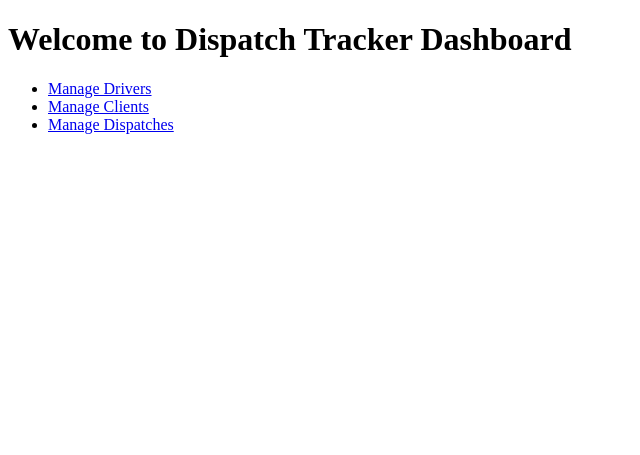
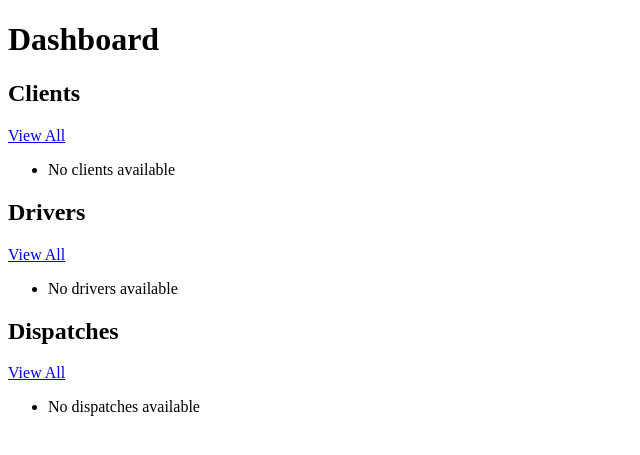
Before and after one commit to anneteachieng/dispatch_tracker, a Django app: page / in a window 1280 px wide. Shown: the top 455 px of the page, without its empty margins (0-640 px from the left). Run offline with Django 5.2, Linux system fonts and the light colour scheme.

Commit message:
fixing homepage

```diff
--- a/dispatch_tracker/templates/dashboard.html
+++ b/dispatch_tracker/templates/dashboard.html
@@ -1,15 +1,58 @@
-<!DOCTYPE html>
-<html>
-<head>
-    <title>Dashboard</title>
-</head>
-<body>
-    <h1>Welcome to Dispatch Tracker Dashboard</h1>
+{% extends "base.html" %}
 
-    <ul>
-        <li><a href="{% url 'driver_list' %}">Manage Drivers</a></li>
-        <li><a href="{% url 'client_list' %}">Manage Clients</a></li>
-        <li><a href="{% url 'dispatch_list' %}">Manage Dispatches</a></li>
-    </ul>
-</body>
-</html>
+{% block content %}
+<div class="container">
+    <h1>Dashboard</h1>
+
+    <!-- Clients Section -->
+    <div class="card mb-4">
+        <div class="card-header d-flex justify-content-between">
+            <h2>Clients</h2>
+            <a href="{% url 'client_list' %}" class="btn btn-primary btn-sm">View All</a>
+        </div>
+        <div class="card-body">
+            <ul>
+                {% for client in clients %}
+                    <li>{{ client.name }} – {{ client.email }}</li>
+                {% empty %}
+                    <li>No clients available</li>
+                {% endfor %}
+            </ul>
+        </div>
+    </div>
+
+    <!-- Drivers Section -->
+    <div class="card mb-4">
+        <div class="card-header d-flex justify-content-between">
+            <h2>Drivers</h2>
+            <a href="{% url 'driver_list' %}" class="btn btn-primary btn-sm">View All</a>
+        </div>
+        <div class="card-body">
+            <ul>
+                {% for driver in drivers %}
+                    <li>{{ driver.name }} – {{ driver.license_number }}</li>
+                {% empty %}
+                    <li>No drivers available</li>
+                {% endfor %}
+            </ul>
+        </div>
+    </div>
+
+    <!-- Dispatches Section -->
+    <div class="card mb-4">
+        <div class="card-header d-flex justify-content-between">
+            <h2>Dispatches</h2>
+            <a href="{% url 'dispatch_list' %}" class="btn btn-primary btn-sm">View All</a>
+        </div>
+        <div class="card-body">
+            <ul>
+                {% for dispatch in dispatches %}
+                    <li>{{ dispatch.title }} – {{ dispatch.status }}</li>
+                {% empty %}
+                    <li>No dispatches available</li>
+                {% endfor %}
+            </ul>
+        </div>
+    </div>
+</div>
+{% endblock %}
```
Also changed, not shown: dispatch_tracker/clients/templates/clients/client.html (renamed from dispatch_tracker/clients/templates/clients/client_ĺist.html), dispatch_tracker/dispatches/templates/dispatches/dispatch_list.html (renamed from dispatch_tracker/dispatches/templates/dispatches/list.html).
